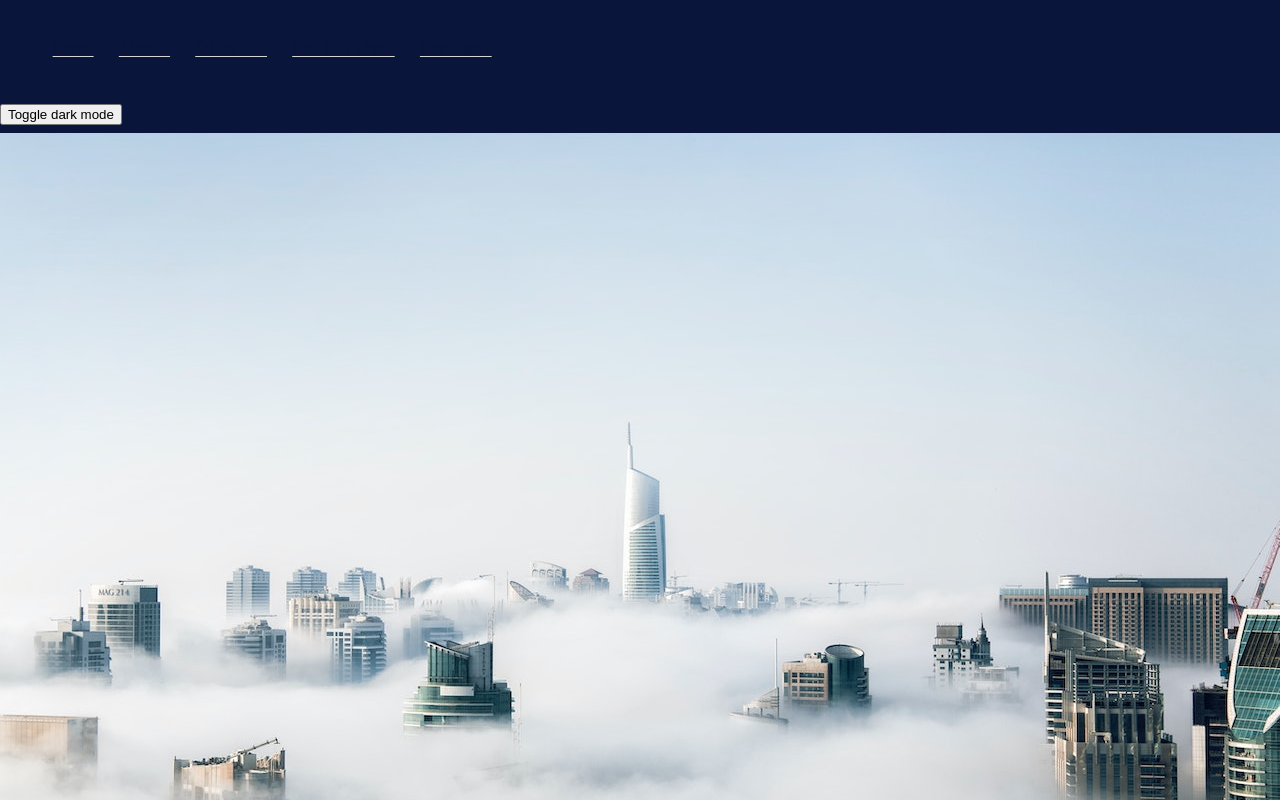
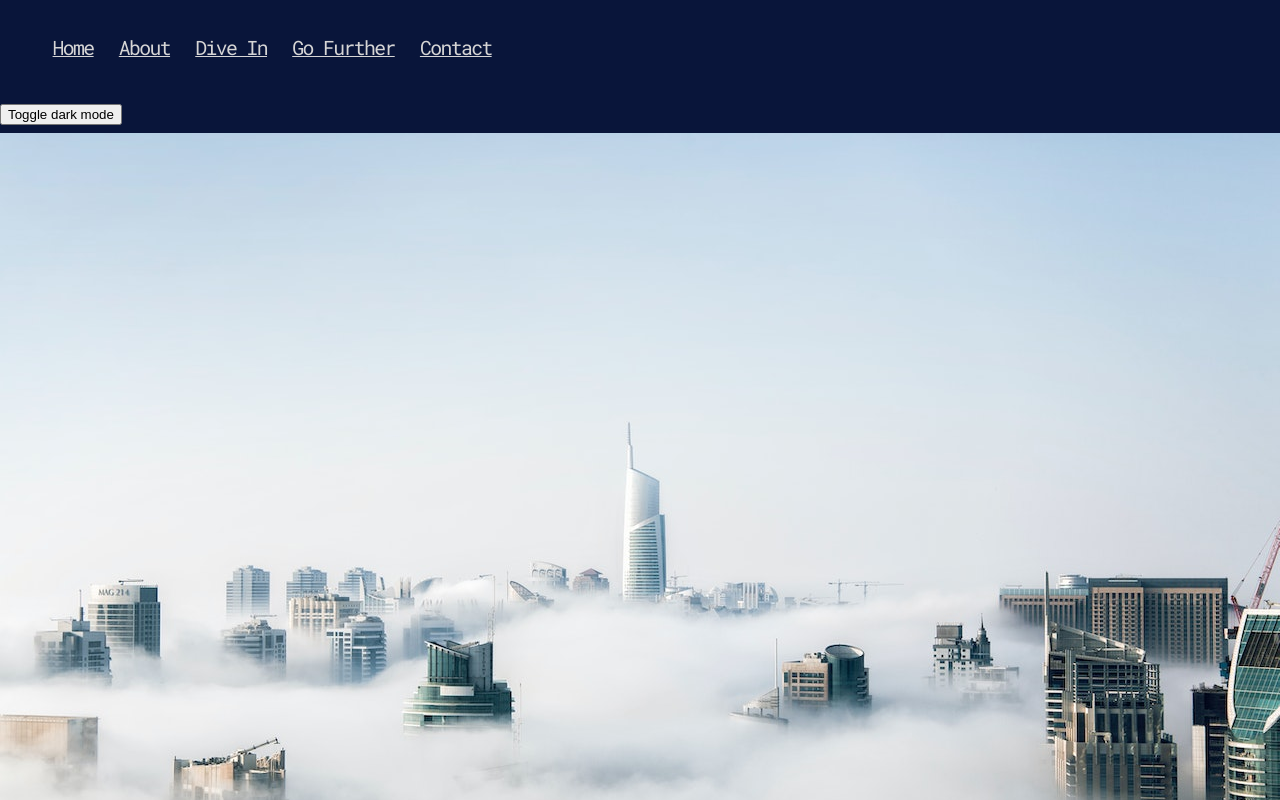
Before and after one commit to b4c1c/city_tour_project, a plain HTML site: page index.html in a window 1280 px wide. Both pictures are taken after a click on the button "Toggle dark mode". Shown: the top 800 px of the page. Drawn offline with Linux system fonts and the light colour scheme.

Commit message:
dark mode issue resolved

```diff
--- a/style.css
+++ b/style.css
@@ -91,6 +91,9 @@ Dark Mode
 .dark-mode{
     background-color: var(--clr-dark);
     color: var(--clr-light-gray);
+}
+.dark-mode a {
+    color:var(--clr-light-gray);
 }
 
 
```
